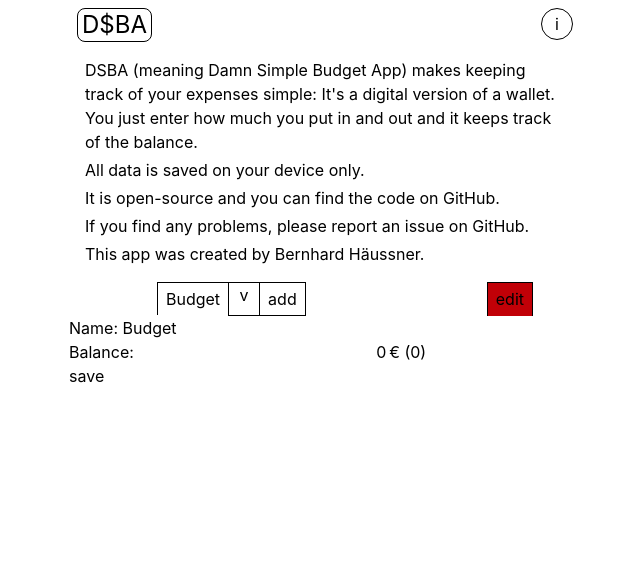
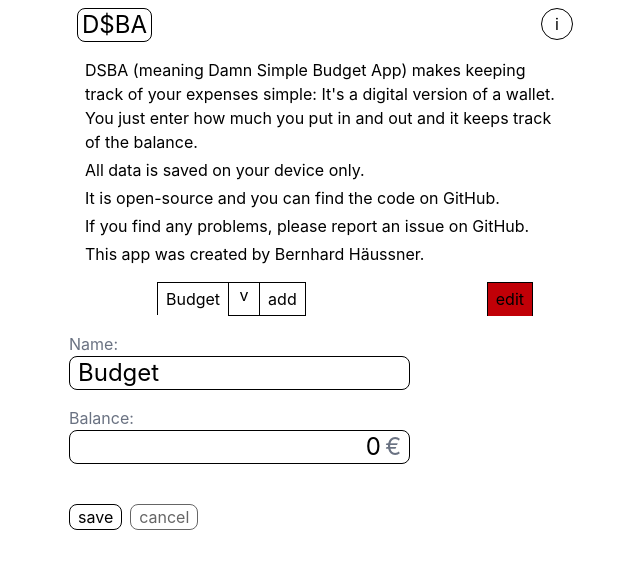
Before and after one commit to bxt/dsba, a SvelteKit app: page /edit in a window 1280 px wide. Shown: the top 568 px of the page, without its empty margins (315-955 px from the left). Built offline with nearby package versions, Linux system fonts and the light colour scheme.

Commit message:
feat: style edit form and deduplicate wallet form code

```diff
--- /dev/null
+++ b/src/lib/WalletForm.svelte
@@ -0,0 +1,76 @@
+<script lang="ts">
+  import { goto } from "$app/navigation";
+  import { resolve } from "$app/paths";
+  import type { Snippet } from "svelte";
+  import NumberInput from "$lib/NumberInput/NumberInput.svelte";
+
+  let {
+    action,
+    children,
+    balance = $bindable(),
+    name: initialName,
+  }: {
+    name?: string;
+    balance: number;
+    action: (wallet: { name: string; balance: number }) => void;
+    children?: Snippet;
+  } = $props();
+</script>
+
+<form
+  class="flex flex-col gap-4 pbs-4"
+  onsubmit={(event) => {
+    event.preventDefault();
+
+    const data = new FormData(event.currentTarget, event.submitter);
+    const name = data.get("name")?.toString();
+    if (!name) throw new Error("name empty?");
+    if (isNaN(balance)) throw new Error("balance empty?");
+
+    action({ name, balance });
+    goto(resolve("/"));
+  }}
+>
+  <p>
+    <label>
+      <span class="text-gray-500">Name:</span><br />
+      <input
+        value={initialName}
+        name="name"
+        required
+        class="w-2/3 rounded-lg border px-2 text-2xl"
+      />
+    </label>
+  </p>
+  <p>
+    <label>
+      <span class="text-gray-500">Balance:</span>
+      <span
+        class="peer flex w-2/3 rounded-lg border px-2 text-2xl has-aria-invalid:border-red-500"
+      >
+        <NumberInput
+          class="w-0 flex-1 text-right"
+          name="balance"
+          required
+          bind:value={balance}
+        />
+        <span class=" text-gray-500">&thinsp;€</span>
+      </span>
+      <span class="invisible text-red-700 peer-has-aria-invalid:visible">
+        Please enter a valid amount
+      </span>
+    </label>
+  </p>
+  <p class="flex gap-2">
+    <button
+      type="submit"
+      disabled={isNaN(balance)}
+      class="rounded-lg border px-2 disabled:bg-gray-300">save</button
+    >
+    {@render children?.()}
+    <a
+      href={resolve("/")}
+      class="inline-block rounded-lg border px-2 opacity-60">cancel</a
+    >
+  </p>
+</form>
--- a/src/routes/add/+page.svelte
+++ b/src/routes/add/+page.svelte
@@ -1,64 +1,6 @@
 <script lang="ts">
-  import { goto } from "$app/navigation";
   import { createNewAndActiveWallet } from "$lib/persistence.svelte";
-  import { resolve } from "$app/paths";
-  import NumberInput from "$lib/NumberInput/NumberInput.svelte";
-
-  let balance = $state(0);
+  import WalletForm from "$lib/WalletForm.svelte";
 </script>
 
-<form
-  class="flex flex-col gap-4 pbs-4"
-  onsubmit={(event) => {
-    event.preventDefault();
-
-    const data = new FormData(event.currentTarget, event.submitter);
-    const name = data.get("name")?.toString();
-    if (!name) throw new Error("name empty?");
-    if (isNaN(balance)) throw new Error("balance empty?");
-
-    createNewAndActiveWallet({ name, balance });
-    goto(resolve("/"));
-  }}
->
-  <p>
-    <label>
-      <span class="text-gray-500">Name:</span><br />
-      <input
-        name="name"
-        required
-        class="w-2/3 rounded-lg border px-2 text-2xl"
-      />
-    </label>
-  </p>
-  <p>
-    <label>
-      <span class="text-gray-500">Balance:</span>
-      <span
-        class="peer flex w-2/3 rounded-lg border px-2 text-2xl has-aria-invalid:border-red-500"
-      >
-        <NumberInput
-          class="w-0 flex-1 text-right"
-          name="balance"
-          required
-          bind:value={balance}
-        />
-        <span class=" text-gray-500">&thinsp;€</span>
-      </span>
-      <span class="invisible text-red-700 peer-has-aria-invalid:visible">
-        Please enter a valid amount
-      </span>
-    </label>
-  </p>
-  <p>
-    <button
-      type="submit"
-      disabled={isNaN(balance)}
-      class="rounded-lg border px-2 disabled:bg-gray-300">save</button
-    >
-    <a
-      href={resolve("/")}
-      class="inline-block rounded-lg border px-2 opacity-60">cancel</a
-    >
-  </p>
-</form>
+<WalletForm action={createNewAndActiveWallet} balance={0} />
--- a/src/routes/edit/+page.svelte
+++ b/src/routes/edit/+page.svelte
@@ -7,43 +7,21 @@
     isWalletDeletable,
   } from "$lib/persistence.svelte";
   import { resolve } from "$app/paths";
-  import NumberInput from "$lib/NumberInput/NumberInput.svelte";
-
-  let balance = $state(getActiveWallet().balance);
+  import WalletForm from "$lib/WalletForm.svelte";
 </script>
 
-<form
-  onsubmit={(event) => {
-    event.preventDefault();
-
-    const data = new FormData(event.currentTarget, event.submitter);
-    const name = data.get("name")?.toString();
-    if (!name) throw new Error("name empty?");
-    if (isNaN(balance)) throw new Error("balance empty?");
-
-    editActiveWallet({ name, balance });
-    goto(resolve("/"));
-  }}
+<WalletForm
+  action={editActiveWallet}
+  balance={getActiveWallet().balance}
+  name={getActiveWallet().name}
 >
-  <p>
-    <label>
-      <span>Name:</span>
-      <input name="name" required value={getActiveWallet().name} />
-    </label>
-  </p>
-  <p>
-    <label>
-      <span>Balance:</span>
-      <NumberInput name="balance" required bind:value={balance} />
-    </label>&thinsp;€ ({balance})
-  </p>
-  <button type="submit">save</button>
   {#if isWalletDeletable()}
     <button
+      class="inline-block rounded-lg border bg-red-300 px-2"
       onclick={() => {
         deleteActiveWallet();
         goto(resolve("/"));
       }}>delete</button
     >
   {/if}
-</form>
+</WalletForm>
```
